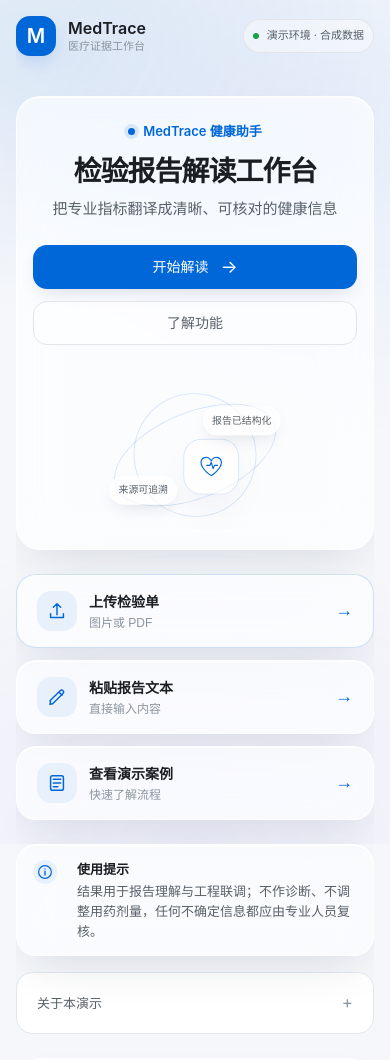
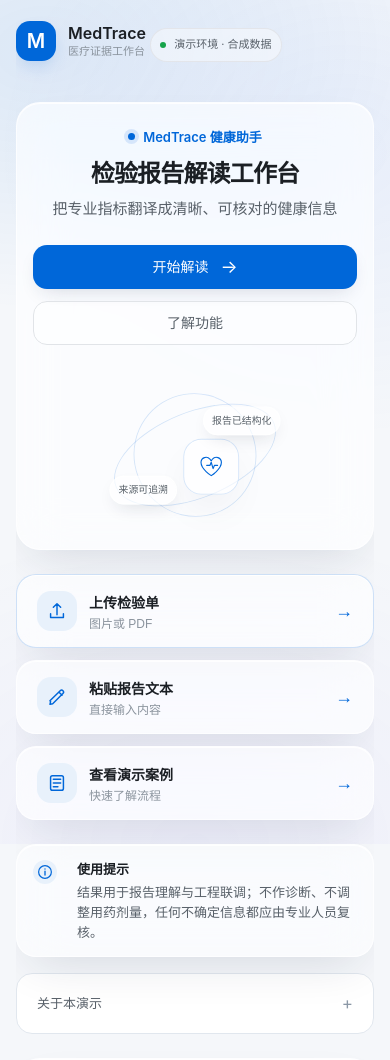
Before and after one commit to tyc13410573416-droid/collocate-mobile, a Flask app: page / in a window 390 px wide. Shown: the top 1060 px of the page. Run offline with Flask 3, Linux system fonts and the light colour scheme.

Commit message:
fix: fit glass dashboard cleanly on narrow mobile screens

```diff
--- a/docs/index.html
+++ b/docs/index.html
@@ -4,7 +4,7 @@
     <meta charset="utf-8" />
     <meta name="viewport" content="width=device-width, initial-scale=1" />
     <title>检验报告解读演示</title>
-    <link rel="stylesheet" href="static/app.css?v=20261116-ui-v7" />
+    <link rel="stylesheet" href="static/app.css?v=20261116-ui-v8" />
   </head>
   <body>
     <div class="app-frame">
@@ -146,7 +146,7 @@ AST 35 U/L（参考范围 0—40）
         <svg class="graph-svg" id="graphSvg" viewBox="0 0 720 270" role="img" aria-label="知识关联网络示意图"></svg>
       </div>
     </div>
-    <script src="static/demo-results.js?v=20261116-ui-v7"></script>
-    <script src="static/app.js?v=20261116-ui-v7"></script>
+    <script src="static/demo-results.js?v=20261116-ui-v8"></script>
+    <script src="static/app.js?v=20261116-ui-v8"></script>
   </body>
 </html>
--- a/phase1/static/app.css
+++ b/phase1/static/app.css
@@ -790,12 +790,16 @@ input:focus, textarea:focus { border-color: rgba(0,103,217,.42); outline: 3px so
 }
 @media (max-width: 480px) {
   .shell { width: calc(100% - 32px); }
-  .demo-pill { padding: 7px 9px; font-size: 11px; }
+  .site-header { display: block; }
+  .demo-pill { display: inline-flex; max-width: none; margin-top: 12px; padding: 7px 9px; font-size: 11px; }
   .site-brand small { font-size: 11px; }
-  h1 { max-width: 100%; font-size: 28px; overflow-wrap: anywhere; }
+  h1 { max-width: 100%; font-size: 24px; overflow-wrap: anywhere; }
   .consumer-hero { padding: 24px 16px; border-radius: 24px; }
+  .consumer-hero h1 { width: 100%; word-break: break-all; white-space: normal; }
   .consumer-hero-actions { flex-direction: column; align-items: stretch; }
   .consumer-primary, .consumer-secondary { width: 100%; }
+  .quick-actions { display: flex; flex-direction: column; }
+  .quick-action { width: 100%; }
   .notice { padding: 14px 16px; }
   .about-panel { border-radius: 16px; }
   .card { padding: 20px 16px; }
--- a/phase1/templates/index.html
+++ b/phase1/templates/index.html
@@ -4,7 +4,7 @@
     <meta charset="utf-8" />
     <meta name="viewport" content="width=device-width, initial-scale=1" />
     <title>检验报告解读演示</title>
-    <link rel="stylesheet" href="{{ url_for('static', filename='app.css', v='20261116-ui-v7') }}" />
+    <link rel="stylesheet" href="{{ url_for('static', filename='app.css', v='20261116-ui-v8') }}" />
   </head>
   <body>
     <div class="app-frame">
@@ -146,6 +146,6 @@ AST 35 U/L（参考范围 0—40）
         <svg class="graph-svg" id="graphSvg" viewBox="0 0 720 270" role="img" aria-label="知识关联网络示意图"></svg>
       </div>
     </div>
-    <script src="{{ url_for('static', filename='app.js', v='20261116-ui-v7') }}"></script>
+    <script src="{{ url_for('static', filename='app.js', v='20261116-ui-v8') }}"></script>
   </body>
 </html>
```
Also changed, not shown: docs/static/app.css (+6 -2 lines).
